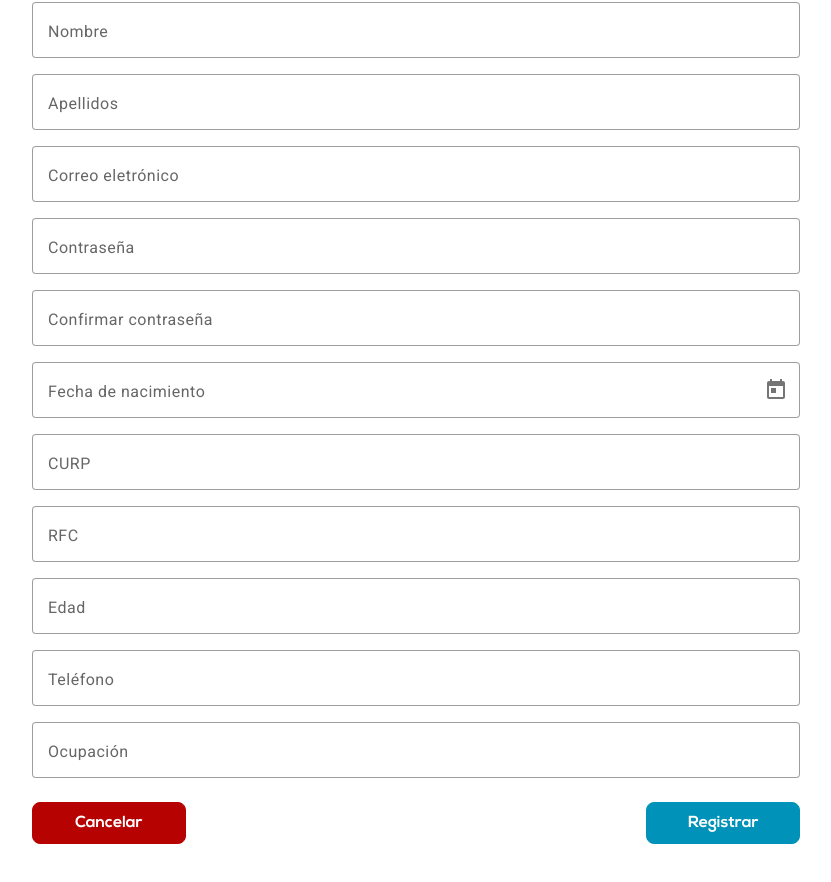
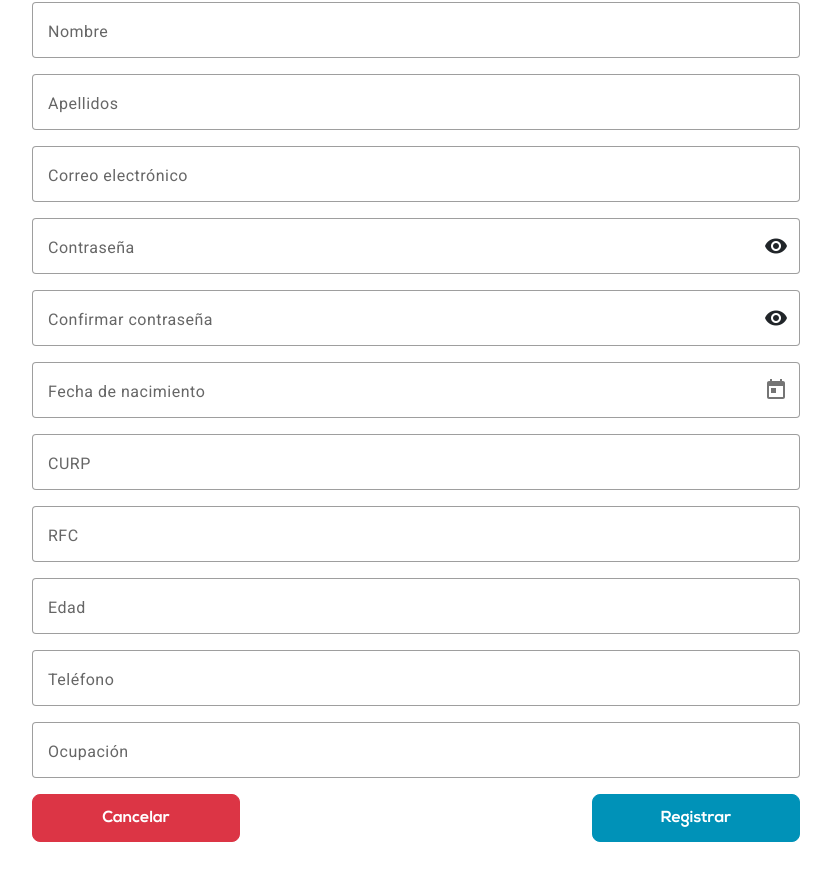
Before and after one commit to Elypsoon/herramientasfront, an Angular app: page /registro in a window 1280 px wide. Shown: the part 174-1056 px from the top of the page, without its empty margins (224-1055 px from the left). Before the commit the page ends 1018 px from the top, so only its background shows below. Built offline with nearby package versions, Linux system fonts and the light colour scheme.

Commit message:
A la par con el registro, listo para empezar con la validación

```diff
--- a/src/app/app.module.ts
+++ b/src/app/app.module.ts
@@ -16,6 +16,8 @@ import {MatButtonModule} from '@angular/material/button';
 import {MatIconModule} from '@angular/material/icon';
 import {MatDatepickerModule} from '@angular/material/datepicker';
 import { MatNativeDateModule } from '@angular/material/core';
+
+import { MAT_DATE_LOCALE } from '@angular/material/core';
 
 
 
@@ -38,7 +40,9 @@ import { MatNativeDateModule } from '@angular/material/core';
     MatDatepickerModule,
     MatNativeDateModule
   ],
-  providers: [],
+  providers: [
+    {provide: MAT_DATE_LOCALE, useValue: 'es-ES'}
+  ],
   bootstrap: [AppComponent]
 })
 export class AppModule { }
--- a/src/app/screens/registro-screen/registro-screen.component.html
+++ b/src/app/screens/registro-screen/registro-screen.component.html
@@ -13,68 +13,83 @@
                     <mat-label>ID/Matrícula</mat-label>
                     <input matInput [(ngModel)]="user.matricula" name="id" placeholder="Escribe ID o matrícula">
                 </mat-form-field>
+                <!-- <div *ngIf="errors.matricula" class="invalid-feedback">{{ errors.matricula }}</div> -->
 
                 <mat-form-field class="mat-input" appearance="outline">
                     <mat-label>Nombre</mat-label>
                     <input matInput [(ngModel)]="user.first_name" placeholder="Escribe nombre">
                 </mat-form-field>
+                <!-- <div *ngIf="errors.first_name" class="invalid-feedback">{{ errors.first_name }}</div> -->
 
                 <mat-form-field class="mat-input" appearance="outline">
                     <mat-label>Apellidos</mat-label>
                     <input matInput [(ngModel)]="user.last_name" placeholder="Escribe apellidos">
                 </mat-form-field>
+                <!-- <div *ngIf="errors.last_name" class="invalid-feedback">{{ errors.last_name }}</div> -->
 
                 <mat-form-field class="mat-input" appearance="outline">
-                <mat-label>Correo eletrónico</mat-label>
-                <input matInput [(ngModel)]="user.email" placeholder="Escribe tu correo electrónico">
+                    <mat-label>Correo electrónico</mat-label>
+                    <input matInput [(ngModel)]="user.email" placeholder="Escribe correo electrónico" [disabled]="editar">
                 </mat-form-field>
+                <!-- <div *ngIf="errors.email" class="invalid-feedback">{{ errors.email }}</div> -->
 
-            <mat-form-field class="mat-input" appearance="outline">
+                <mat-form-field class="mat-input" appearance="outline" *ngIf="!editar">
                     <mat-label>Contraseña</mat-label>
-                <input matInput [(ngModel)]="user.password" type="{{type}}" placeholder="Escribe una contraseña" >
+                    <input matInput [(ngModel)]="user.password" type="{{ inputType_1 }}" placeholder="Escribe contraseña">
+                    <mat-icon matSuffix class="eye-icon" (click)="showPassword()">{{hide_1 ? 'visibility_off' : 'visibility'}}</mat-icon>
+                </mat-form-field>
+                <!-- <div *ngIf="errors.password" class="invalid-feedback">{{ errors.password }}</div> -->
 
+                <mat-form-field class="mat-input" appearance="outline" *ngIf="!editar">
+                    <mat-label>Confirmar contraseña</mat-label>
+                    <input matInput [(ngModel)]="user.confirmar_password" type="{{ inputType_2 }}" placeholder="Confirma la contraseña">
+                    <mat-icon matSuffix class="eye-icon" (click)="showPwdConfirmar()">{{hide_2 ? 'visibility_off' : 'visibility'}}</mat-icon>
                 </mat-form-field>
+                <!-- <div *ngIf="errors.confirmar_password" class="invalid-feedback">{{ errors.confirmar_password }}</div> -->
 
-            <mat-form-field class="mat-input" appearance="outline">
-                <mat-label>Confirmar contraseña</mat-label>
-                <input matInput [(ngModel)]="user.confirmar_password" type="{{type}}" placeholder="Vuelve a escribir la contraseña" >
-            </mat-form-field>
-
+                <!-- Cambio de input de fecha -->
                 <mat-form-field class="mat-input" appearance="outline">
                     <mat-label>Fecha de nacimiento</mat-label>
-                <input matInput [matDatepicker]="picker" [(ngModel)]="user.fecha_nacimiento" (focus)="picker.open()" placeholder="Agregar fecha">
+                    <input matInput [matDatepicker]="picker" [(ngModel)]="user.fecha_nacimiento" (focus)="picker.open()" placeholder="Agregar fecha" (dateChange)="changeFecha($event)" type="string">
                     <mat-datepicker-toggle matSuffix [for]="picker"></mat-datepicker-toggle>
                     <mat-datepicker #picker></mat-datepicker>
                 </mat-form-field>
+                <!-- <div *ngIf="errors.fecha_nacimiento" class="invalid-feedback">{{ errors.fecha_nacimiento }}</div> -->
 
                 <mat-form-field class="mat-input" appearance="outline">
                     <mat-label>CURP</mat-label>
-                <input matInput [(ngModel)]="user.curp" placeholder="Escribe tu CURP">
+                    <input matInput [(ngModel)]="user.curp" placeholder="Escribe CURP" style="text-transform: uppercase;">
                 </mat-form-field>
+                <!-- <div *ngIf="errors.curp" class="invalid-feedback">{{ errors.curp }}</div> -->
 
                 <mat-form-field class="mat-input" appearance="outline">
                     <mat-label>RFC</mat-label>
-                <input matInput [(ngModel)]="user.rfc" placeholder="Escribe tu RFC">
+                    <input matInput [(ngModel)]="user.rfc" placeholder="Escribe RFC" style="text-transform: uppercase;">
                 </mat-form-field>
+                <!-- <div *ngIf="errors.rfc" class="invalid-feedback">{{ errors.rfc }}</div> -->
 
                 <mat-form-field class="mat-input" appearance="outline">
                     <mat-label>Edad</mat-label>
-                <input matInput [(ngModel)]="user.edad" placeholder="Escribe tu edad">
+                    <input matInput [(ngModel)]="user.edad" mask='00' placeholder="Escribe edad">
                 </mat-form-field>
+                <!-- <div *ngIf="errors.edad" class="invalid-feedback">{{ errors.edad }}</div> -->
 
                 <mat-form-field class="mat-input" appearance="outline">
                     <mat-label>Teléfono</mat-label>
-                <input matInput [(ngModel)]="user.telefono" placeholder="Escribe tu número de teléfono">
+                    <input matInput [(ngModel)]="user.telefono" mask='(000) 000-0000' placeholder="Escribe teléfono">
                 </mat-form-field>
+                <!-- <div *ngIf="errors.telefono" class="invalid-feedback">{{ errors.telefono }}</div> -->
 
                 <mat-form-field class="mat-input" appearance="outline">
                     <mat-label>Ocupación</mat-label>
-                <input matInput [(ngModel)]="user.ocupacion" placeholder="Escribe tu ocupación">
+                    <input matInput [(ngModel)]="user.ocupacion" placeholder="Escribe teléfono">
                 </mat-form-field>
+                <!-- <div *ngIf="errors.ocupacion" class="invalid-feedback">{{ errors.ocupacion }}</div> -->
 
-            <div class="buttons">
-                <button class="btn btn-primary cancel" type="submit">Cancelar</button>
-                <button class="btn btn-primary regis" type="submit">Registrar</button>
+                <div class="section-buttons">
+                    <button class="btn btn-danger" (click)="regresar()">Cancelar</button>
+                    <button *ngIf="!editar" class="btn btn-primary" type="submit" (click)="registrar()">Registrar</button>
+                    <!-- <button *ngIf="editar" class="btn btn-primary" type="submit" (click)="actualizar()">Actualizar</button> -->
                 </div>
             </div>
         </div>
--- a/src/app/screens/registro-screen/registro-screen.component.scss
+++ b/src/app/screens/registro-screen/registro-screen.component.scss
@@ -65,49 +65,58 @@
   gap: 1.5rem;
 }
 
+.section-buttons{
+  width: 100%;
+  display: flex;
+  flex-direction: row;
+  justify-content: space-between;
+  align-items: center;
+  padding-bottom: 3rem;
+}
+
+.btn-primary {
+  width: 208px;
+  height: 48px;
+  background-color: #0092B8!important;
+  border-color: #0092B8!important;
+  border-radius: 8px!important;
+  opacity: 1;
+  //Fuente
+  text-align: center;
+  font-family: Nexa-Bold;
+  font-size: 16px;
+  font-weight: bold;
+  letter-spacing: 0px;
+  color: #FFFFFF;
+  opacity: 1;
+}
+
+.btn-primary:hover {
+  background-color: #017895!important;
+  border-color: #017895!important;
+
+}
+
+.btn-danger{
+  width: 208px;
+  height: 48px;
+  border-radius: 8px!important;
+  opacity: 1;
+  //Fuente
+  text-align: center;
+  font-family: Nexa-Bold;
+  font-size: 16px;
+  font-weight: bold;
+  letter-spacing: 0px;
+  color: #FFFFFF;
+  opacity: 1;
+}
+
+
 mat-form-field{
   width: 100%!important;
   height: 48px!important;
   text-align: left!important;
-}
-
-.buttons{
-  padding-top: 8px;
-  padding-bottom: 8px;
-  width: 100%;
-  height: 48px;
-  display: flex;
-  justify-content: space-between;
-}
-
-.cancel{
-  border-color: #b70202;
-  background-color: #b70202;
-  border-radius: 8px;
-  width: 20%;
-  height: 42px;
-  opacity: 1;
-  text-align: center;
-  font-family: Nexa-Bold;
-  font-size: 16px;
-  font-weight: bold;
-  color: #FFFFFF;
-  opacity: 1;
-}
-
-.regis{
-  background-color: #0092B8;
-  border-color: #0092B8;
-  border-radius: 8px;
-  width: 20%;
-  height: 42px;
-  opacity: 1;
-  text-align: center;
-  font-family: Nexa-Bold;
-  font-size: 16px;
-  font-weight: bold;
-  color: #FFFFFF;
-  opacity: 1;
 }
 
 //Estilos mat-input
--- a/src/app/screens/registro-screen/registro-screen.component.ts
+++ b/src/app/screens/registro-screen/registro-screen.component.ts
@@ -1,4 +1,4 @@
-import { Component } from '@angular/core';
+import { Component, OnInit } from '@angular/core';
 import { Location } from '@angular/common';
 
 @Component({
@@ -6,42 +6,87 @@ import { Location } from '@angular/common';
   templateUrl: './registro-screen.component.html',
   styleUrls: ['./registro-screen.component.scss']
 })
-export class RegistroScreenComponent {
+export class RegistroScreenComponent implements OnInit {
 
-  public editar: boolean = false;
-  public type: String = "password";
+  //Se colocan las variables
+  public editar:boolean = false;
   public user: any = {};
 
   public hide_1: boolean = false;
   public hide_2: boolean = false;
-  public inputType_1: String = "password";
-  public inputType_2: String = "password";
+  public inputType_1: string = 'password';
+  public inputType_2: string = 'password';
 
-  public errors: any = {};
+  public errors:any ={};
 
+  //Funciones
   constructor(
-    private location: Location
+    private location: Location,
   ) { }
 
   ngOnInit(): void {
+    this.user = this.esquemaUser();
+    console.log("User: ", this.user);
+
   }
-  public showpassword(){
-    if(this.inputType_1 == "password"){
-      this.inputType_2 = "text";
-    }else{
 
+  public regresar(){
+    this.location.back();
+  }
+
+  //Funciones para password
+  showPassword()
+  {
+    if(this.inputType_1 == 'password'){
+      this.inputType_1 = 'text';
+      this.hide_1 = true;
+    }
+    else{
+      this.inputType_1 = 'password';
+      this.hide_1 = false;
     }
   }
 
-  public showPwdConfirmar(){
-
+  showPwdConfirmar()
+  {
+    if(this.inputType_2 == 'password'){
+      this.inputType_2 = 'text';
+      this.hide_2 = true;
+    }
+    else{
+      this.inputType_2 = 'password';
+      this.hide_2 = false;
+    }
   }
 
   public registrar(){
 
   }
 
-  public regresar(){
-    this.location.back();
+  //Función para detectar el cambio de fecha
+  public changeFecha(event :any){
+    console.log(event);
+    console.log(event.value.toISOString()); //Convierte el formato de fecha
+
+    this.user.fecha_nacimiento = event.value.toISOString().split("T")[0];
+    console.log("Fecha: ", this.user.fecha_nacimiento);
   }
+
+  public esquemaUser(){
+    return {
+      'matricula': '',
+      'first_name': '',
+      'last_name': '',
+      'email': '',
+      'password': '',
+      'confirmar_password': '',
+      'fecha_nacimiento': '',
+      'curp': '',
+      'rfc': '',
+      'edad': '',
+      'telefono': '',
+      'ocupacion': '',
+    }
+  }
+
 }
```
Lines whose indentation alone changed are shown as unchanged.
